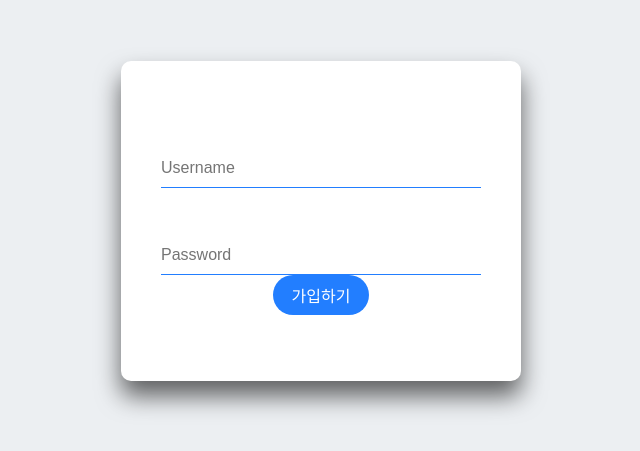
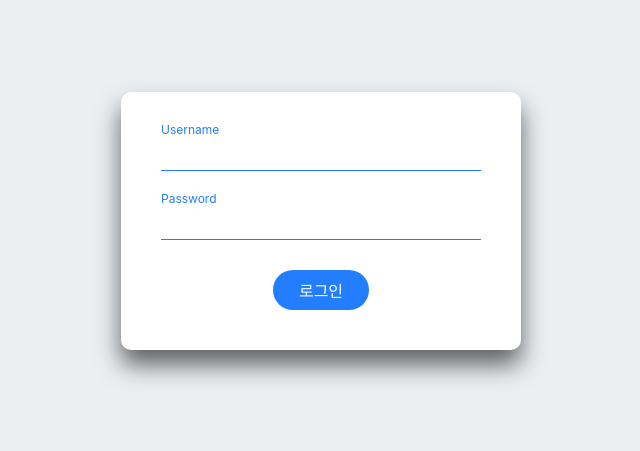
Before and after one commit to oyeon-kwon/SNS-toyproject, a React (Create React App) app in the folder client/: page / in a window 1280 px wide. Shown: the part 179-630 px from the top of the page, without its empty margins (319-959 px from the left). Built offline with nearby package versions, Linux system fonts and the light colour scheme.

Commit message:
Add: 로그인 기능 구현

```diff
--- a/client/src/App.js
+++ b/client/src/App.js
@@ -18,8 +18,8 @@ function App() {
 
   return (
     <div className="App">
-      <Signup />
-      {/* <Login /> */}
+      {/* <Signup /> */}
+      <Login />
       {/* <PostInput posts={posts} setPosts={setPosts}/> */}
       {/* <Feed posts={posts} /> */}
     </div>
--- a/client/src/Login.js
+++ b/client/src/Login.js
@@ -1,23 +1,80 @@
+import React, { useState } from "react";
 import './login.css';
 import userList from './userData';
 
 function Login() {
 
-  // TODO: 기능 구현
+  const [username, setUsername] = useState("")
+  const [password, setPassword] = useState("")
+
+  const getInputUsername = (e) => {
+    let inputUsername = e.target.value
+    setUsername(inputUsername)
+  }
+
+  const getInputPassword = (e) => {
+    let inputPassword = e.target.value
+    setPassword(inputPassword)
+    console.log(password)
+  }
+
+  const login = () => {
+    if(username && password) {
+      for(let i=0; i<userList.length; i++) {
+        if(userList[i].username === username && userList[i].password === password) {
+          alert("로그인 되었습니다.")
+          // TODO: 로그인이 된 경우, Feed로 라우팅
+        } else if(userList[i].username === username) {
+          alert("비밀번호가 일치하지 않습니다.")
+        } else {
+          alert("아이디와 비밀번호가 일치하지 않습니다.")
+        }
+      }
+    } else if(username) {
+      alert("비밀번호를 입력하세요.")
+    } else if(password) {
+      alert("아이디를 입력하세요.")
+    } else {
+      alert("아이디와 비밀번호를 모두 입력하세요.")
+    }
+}
+
+const enterKey = () => {
+  if(window.event.keyCode === 13) {
+    if(username && password) {
+      for(let i=0; i<userList.length; i++) {
+        if(userList[i].username === username && userList[i].password === password) {
+          alert("로그인 되었습니다.")
+          // TODO: 로그인이 된 경우, Feed로 라우팅
+        } else if(userList[i].username === username) {
+          alert("비밀번호가 일치하지 않습니다.")
+        } else {
+          alert("아이디와 비밀번호가 일치하지 않습니다.")
+        }
+      }
+    } else if(username) {
+      alert("비밀번호를 입력하세요.")
+    } else if(password) {
+      alert("아이디를 입력하세요.")
+    } else {
+      alert("아이디와 비밀번호를 모두 입력하세요.")
+    }
+  }
+}
 
   return (
     <div>
         <form>
             <div className="login-box">
                 <div className="user-box">
-                <input type="text" name="" required="" />
+                <input type="text" name="" required="" onChange={getInputUsername} onKeyPress={enterKey} />
                 <label>Username</label>
                 </div>
                 <div className="user-box">
-                <input type="password" name="" required="" />
+                <input type="password" name="" required="" onChange={getInputPassword} onKeyPress={enterKey} />
                 <label>Password</label>
                 </div>
-                <div className="submit-button">로그인</div>
+                <div className="submit-button" onClick={login}>로그인</div>
             </div>
         </form>
     </div>
--- a/client/src/Signup.js
+++ b/client/src/Signup.js
@@ -35,7 +35,6 @@ function Signup() {
         passwordDesc.current.style.display = "none"
         setPassword(inputPassword)
     }
-    console.log(password)
   }
 
   const registUser = () => {
```
